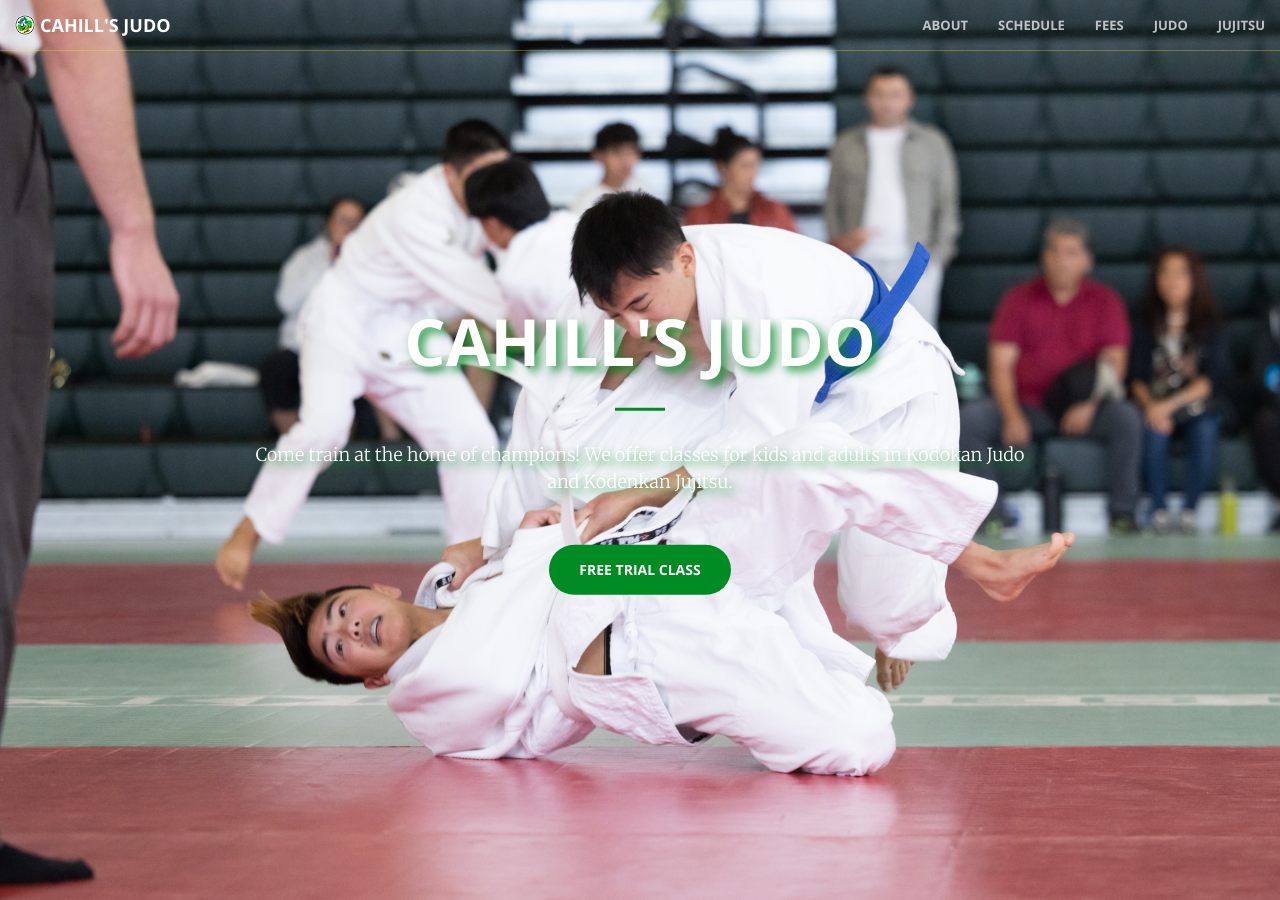
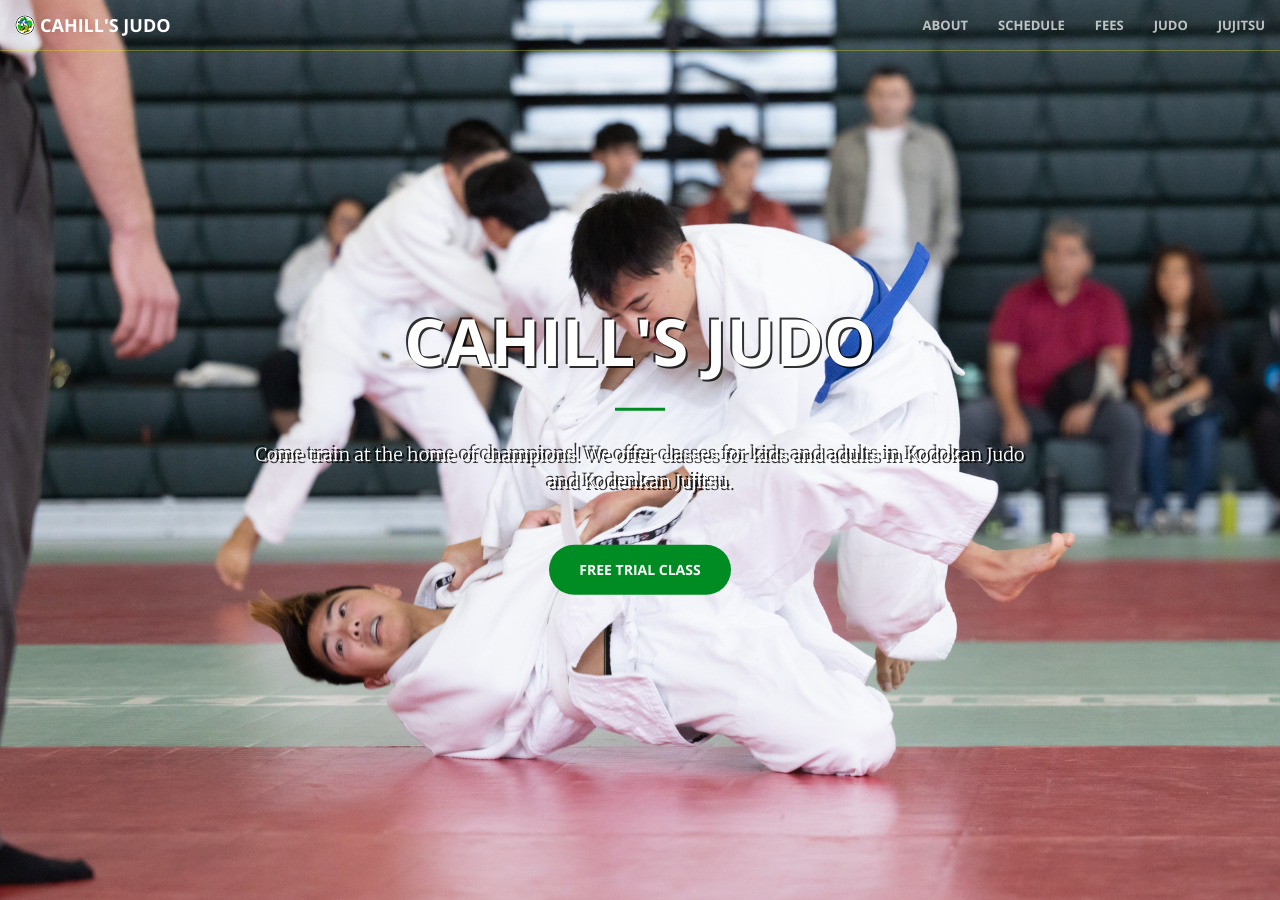
Before and after one commit to cahillsjudo/cahillsjudo.github.io, a Jekyll site: the page built from index.html, in a window 1280 px wide and 900 px high. Built offline with Jekyll 4.4.1, drawn with Linux system fonts in a browser that asks for light colours.

Commit message:
Update _base.scss

```diff
--- a/_sass/_base.scss
+++ b/_sass/_base.scss
@@ -453,7 +453,8 @@ body {
 }
 
 .pop-text {
-    text-shadow: 5px 5px 10px rgba($theme-primary, 0.8);
+    text-shadow: -2px -2px 0px rgba(0, 0, 0, 0.8),
+         2px 2px 0px rgba(0, 0, 0, 0.8);
 }
 
 #logos .row {
```
